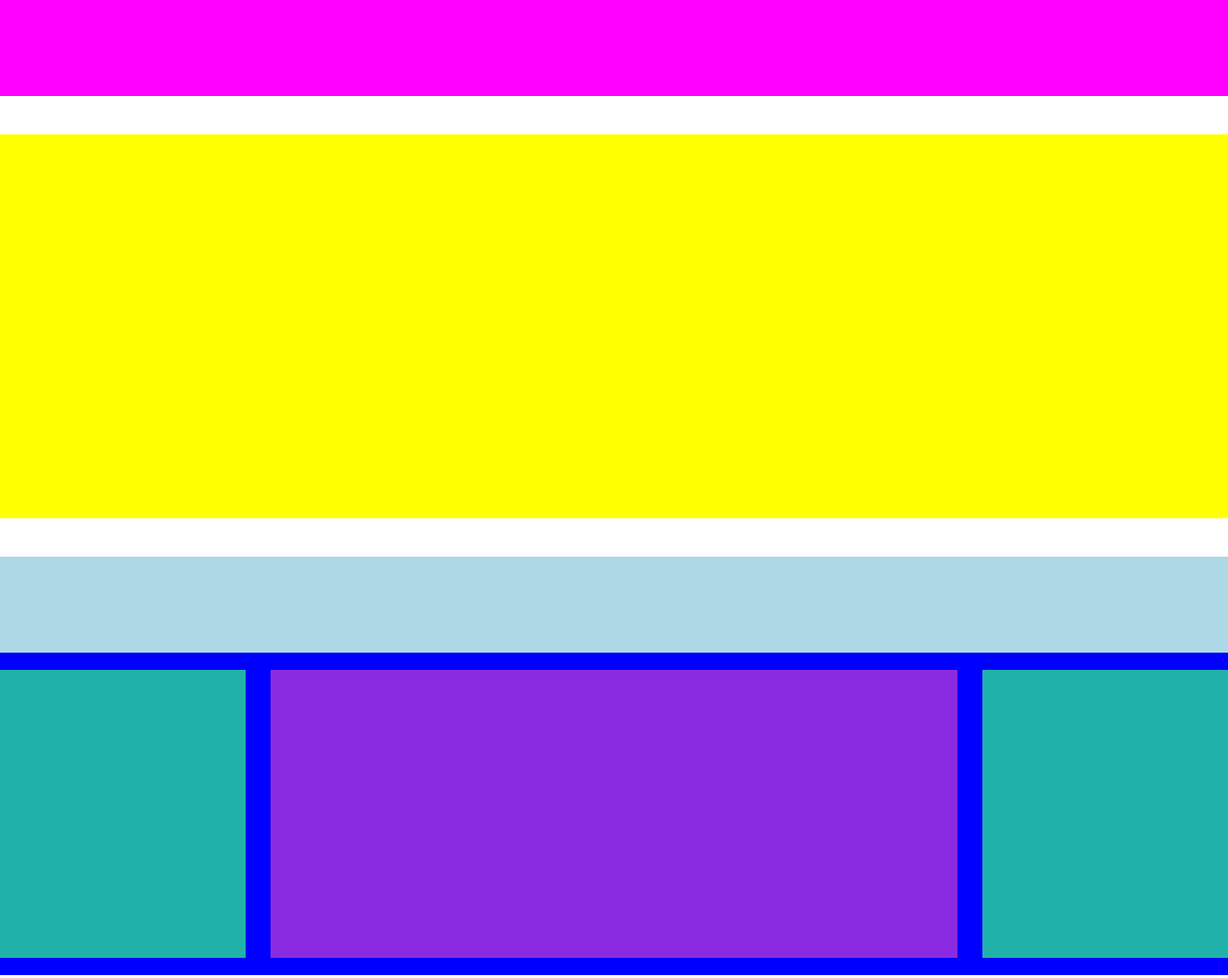
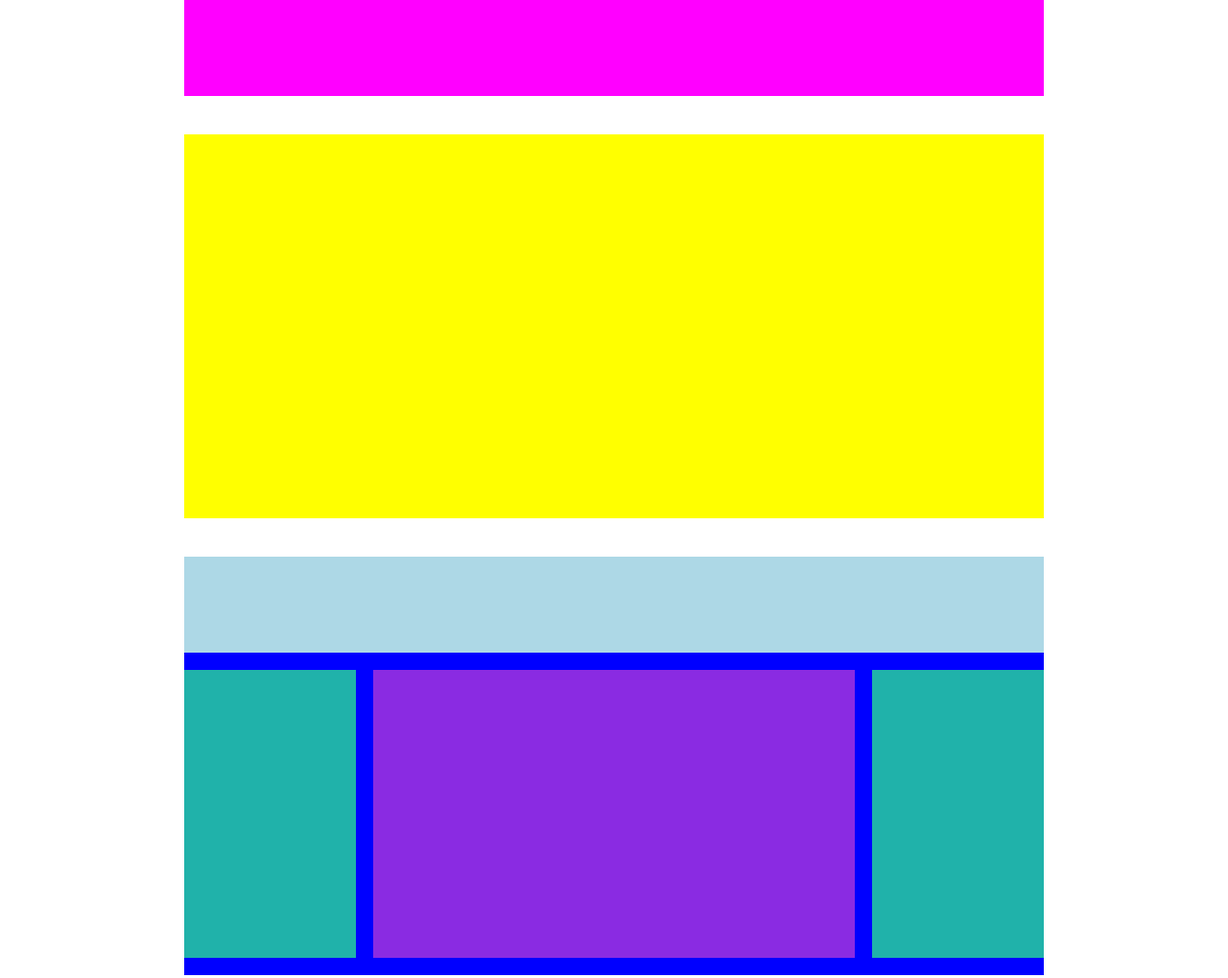
Before and after one commit to TommasoLodesani/htmlcss-struttura-wp, a plain HTML site: page index.html in a window 1280 px wide. Shown: the top 1019 px of the page at 96% size. Drawn offline with Linux system fonts and the light colour scheme.

Commit message:
container generale

```diff
--- a/css/style.css
+++ b/css/style.css
@@ -2,6 +2,11 @@
     margin: 0;
     padding: 0;
     box-sizing: border-box;
+}
+
+#container{
+    width: 70%;
+    margin: auto;
 }
 
 .row::after{
--- a/index.html
+++ b/index.html
@@ -8,6 +8,7 @@
     <link rel="stylesheet" href="css/style.css">
 </head>
 <body>
+    <div id="container">
 
     <header>
 
@@ -43,5 +44,7 @@
 
     </footer>
 
+    </div>
+
 </body>
 </html>
```
